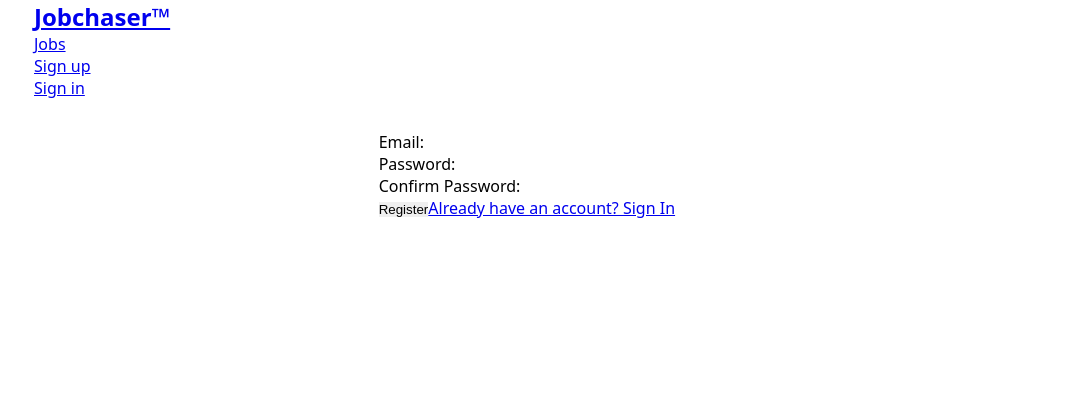
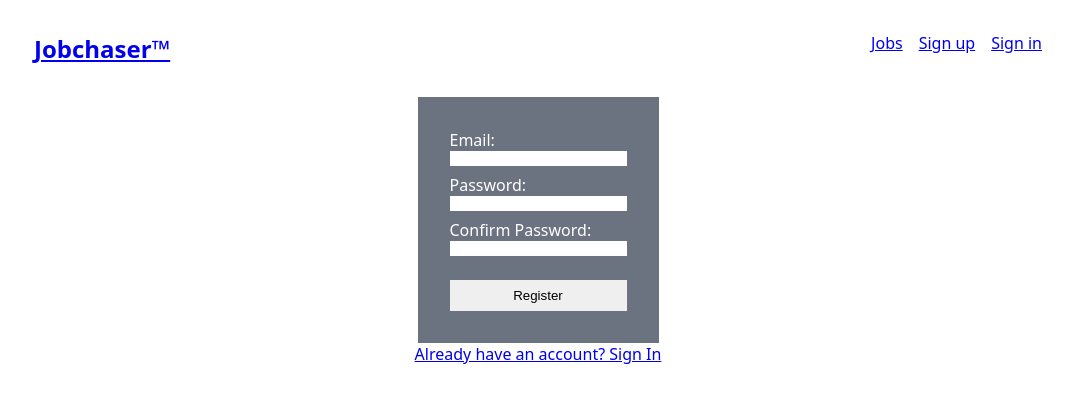
Before and after one commit to hansen-alex/jobchaser, a React (Vite) app: page /signup in a window 1280 px wide. Shown: the top 402 px of the page, without its empty margins (102-1174 px from the left). Built offline with nearby package versions, Linux system fonts and the light colour scheme; no server answers.

Commit message:
style: navbar, register form, signin form

```diff
--- a/src/components/Navbar.tsx
+++ b/src/components/Navbar.tsx
@@ -18,17 +18,21 @@ export const Navbar = () => {
   const isAuthenticated = useContext(AuthenticationContext);
 
   return (
-    <nav className="w-full pb-8">
+    <nav className="w-full pt-8 pb-8 flex flex-row justify-between">
       <h1>
         <Link to={"/"}>Jobchaser&#8482;</Link>
       </h1>
-      <ul>
+      <ul className="flex flex-row space-x-4">
         <li>
           <Link to={"/jobs"}>Jobs</Link>
         </li>
         {isAuthenticated ? (
           <li>
-            <button type="button" onClick={() => handleSignOut(navigate)}>
+            <button
+              className="bg-inherit	font-sans text-base text-[#551A8B] underline"
+              type="button"
+              onClick={() => handleSignOut(navigate)}
+            >
               Sign out
             </button>
           </li>
--- a/src/components/SignInForm.tsx
+++ b/src/components/SignInForm.tsx
@@ -36,9 +36,11 @@ export const SignInForm = () => {
 
   return (
     <>
-      <form onSubmit={handleSubmit(formSubmit)}>
-        <div>
-          <label htmlFor="email">Email:</label>
+      <form className="p-8 bg-gray-500" onSubmit={handleSubmit(formSubmit)}>
+        <div className="flex flex-col pb-2">
+          <label className="text-white" htmlFor="email">
+            Email:
+          </label>
           <input
             id="email"
             type="email"
@@ -53,8 +55,10 @@ export const SignInForm = () => {
           {errors.email && <span>{errors.email.message}</span>}
         </div>
 
-        <div>
-          <label htmlFor="password">Password:</label>
+        <div className="flex flex-col pb-6">
+          <label className="text-white" htmlFor="password">
+            Password:
+          </label>
           <input
             id="password"
             type="password"
@@ -69,7 +73,9 @@ export const SignInForm = () => {
           {errors.password && <span>{errors.password.message}</span>}
         </div>
 
-        <button type="submit">Log in</button>
+        <button className="w-full p-2" type="submit">
+          Log in
+        </button>
       </form>
 
       <Link to="/signup">Don't have an account? Sign Up</Link>
--- a/src/components/SignUpForm.tsx
+++ b/src/components/SignUpForm.tsx
@@ -40,9 +40,12 @@ export const SignUpForm = () => {
   };
 
   return (
-    <form onSubmit={handleSubmit(formSubmit)}>
-      <div>
-        <label htmlFor="email">Email:</label>
+    <>
+      <form className="p-8 bg-gray-500" onSubmit={handleSubmit(formSubmit)}>
+        <div className="flex flex-col pb-2">
+          <label className="text-white" htmlFor="email">
+            Email:
+          </label>
           <input
             id="email"
             type="email"
@@ -57,8 +60,10 @@ export const SignUpForm = () => {
           {errors.email && <span>{errors.email?.message}</span>}
         </div>
 
-      <div>
-        <label htmlFor="password">Password:</label>
+        <div className="flex flex-col pb-2">
+          <label className="text-white" htmlFor="password">
+            Password:
+          </label>
           <input
             id="password"
             type="password"
@@ -73,8 +78,10 @@ export const SignUpForm = () => {
           {errors.password && <span>{errors.password?.message}</span>}
         </div>
 
-      <div>
-        <label htmlFor="confirmPassword">Confirm Password:</label>
+        <div className="flex flex-col pb-6">
+          <label className="text-white" htmlFor="confirmPassword">
+            Confirm Password:
+          </label>
           <input
             id="confirmPassword"
             type="password"
@@ -89,8 +96,11 @@ export const SignUpForm = () => {
           )}
         </div>
 
-      <button type="submit">Register</button>
+        <button className="w-full p-2" type="submit">
+          Register
+        </button>
+      </form>
       <Link to="/signin">Already have an account? Sign In</Link>
-    </form>
+    </>
   );
 };
```
Lines whose indentation alone changed are shown as unchanged.
